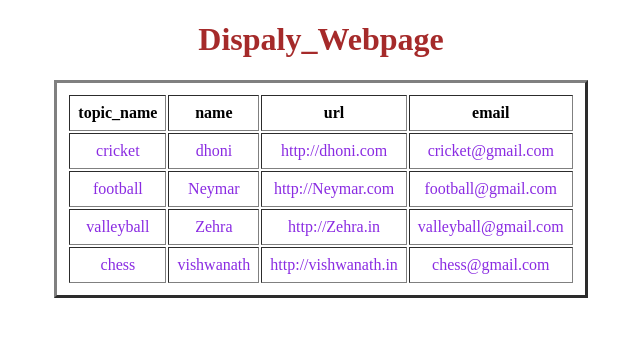
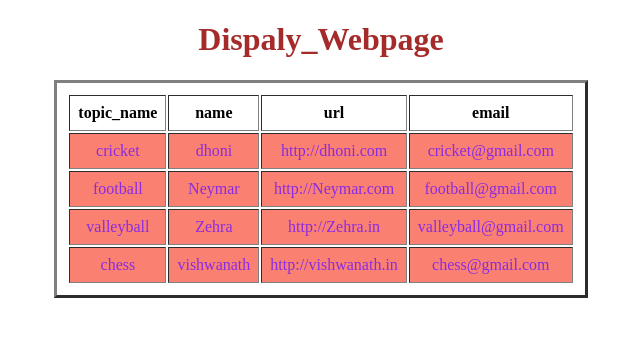
Before and after one commit to manasamaddipatla226/models_views_templates-in-project25, a Django app: page /display_webpage/ in a window 1280 px wide. Shown: the top 337 px of the page, without its empty margins (319-959 px from the left). Run offline with Django 4.2, Linux system fonts and the light colour scheme; data comes from the database, SQL or seed files in the repository; both versions use the stored data as it was after the commit.

Commit message:
first commit

```diff
--- a/app/views.py
+++ b/app/views.py
@@ -1,5 +1,6 @@
 from django.shortcuts import render
 from app.models import *
+from django.db.models.functions import Length
 
 # Create your views here.
 def display_topic(request):
@@ -10,10 +11,22 @@ def display_topic(request):
 
 def display_webpage(request):
     LOW=Webpage.objects.all()
+    LOW=Webpage.objects.filter(topic_name='cricket')
+    LOW=Webpage.objects.get(topic_name='cricket')
+    LOW=Webpage.objects.all()[3:4:]
+    LOW=Webpage.objects.all().order_by('name')
+    LOW=Webpage.objects.all().order_by('-name')
+    LOW=Webpage.objects.all().order_by(Length('name'))
+    Low=Webpage.objects.all().order_by(Length('name').desc())
+    LOW=Webpage.objects.all()
     d={'webpages':LOW}
     return render(request,'display_webpage.html',context=d)
 
 def display_accessrecord(request):
     LOA=AccessRecord.objects.all()
+    LOA=AccessRecord.objects.filter(date__gt='2002-8-2')
+    LOA=AccessRecord.objects.filter(date__lt='2002-8-2')
+    LOA=AccessRecord.objects.filter(date__gte='2002-8-2')
+    LOA=AccessRecord.objects.filter(date__lte='2002-8-2')
     d={'accessrecord':LOA}
     return render(request,'display_accessrecord.html',context=d)
--- a/templates/display_topic.html
+++ b/templates/display_topic.html
@@ -9,14 +9,14 @@
 <body>
     <center>
         <h1 style="color: blue;">Display_Topic</h1>
-    <table border="5px" style="padding: 10px;">
+    <table border="5px" style="padding: 10px; color:antiquewhite;color:black;">
         <tr>
             <th style="padding: 5px;">topic_name</th>
         </tr>
 
         {% for i in topics %}
         <tr>
-            <td style="padding: 3px;">{{i.topic_name}}</td>
+            <td style="padding: 3px; color:ghostwhite; background-color:orangered; text-align:center;">{{i.topic_name}}</td>
         </tr>
         {% endfor %}
 
--- a/templates/display_webpage.html
+++ b/templates/display_webpage.html
@@ -21,10 +21,10 @@
 
         {% for w in webpages %}
         <tr>
-            <td style="padding: 8px; text-align:center">{{w.topic_name}}</td>
-            <td style="padding: 8px; text-align:center">{{w.name}}</td>
-            <td style="padding: 8px; text-align:center">{{w.url}}</td>
-            <td style="padding: 8px; text-align:center">{{w.email}}</td>
+            <td style="padding: 8px; text-align:center; background-color:salmon;">{{w.topic_name}}</td>
+            <td style="padding: 8px; text-align:center; background-color:salmon;">{{w.name}}</td>
+            <td style="padding: 8px; text-align:center; background-color:salmon;">{{w.url}}</td>
+            <td style="padding: 8px; text-align:center; background-color:salmon;">{{w.email}}</td>
         </tr>
         {% endfor %}
         </table>
```
Also changed, not shown: db.sqlite3.
